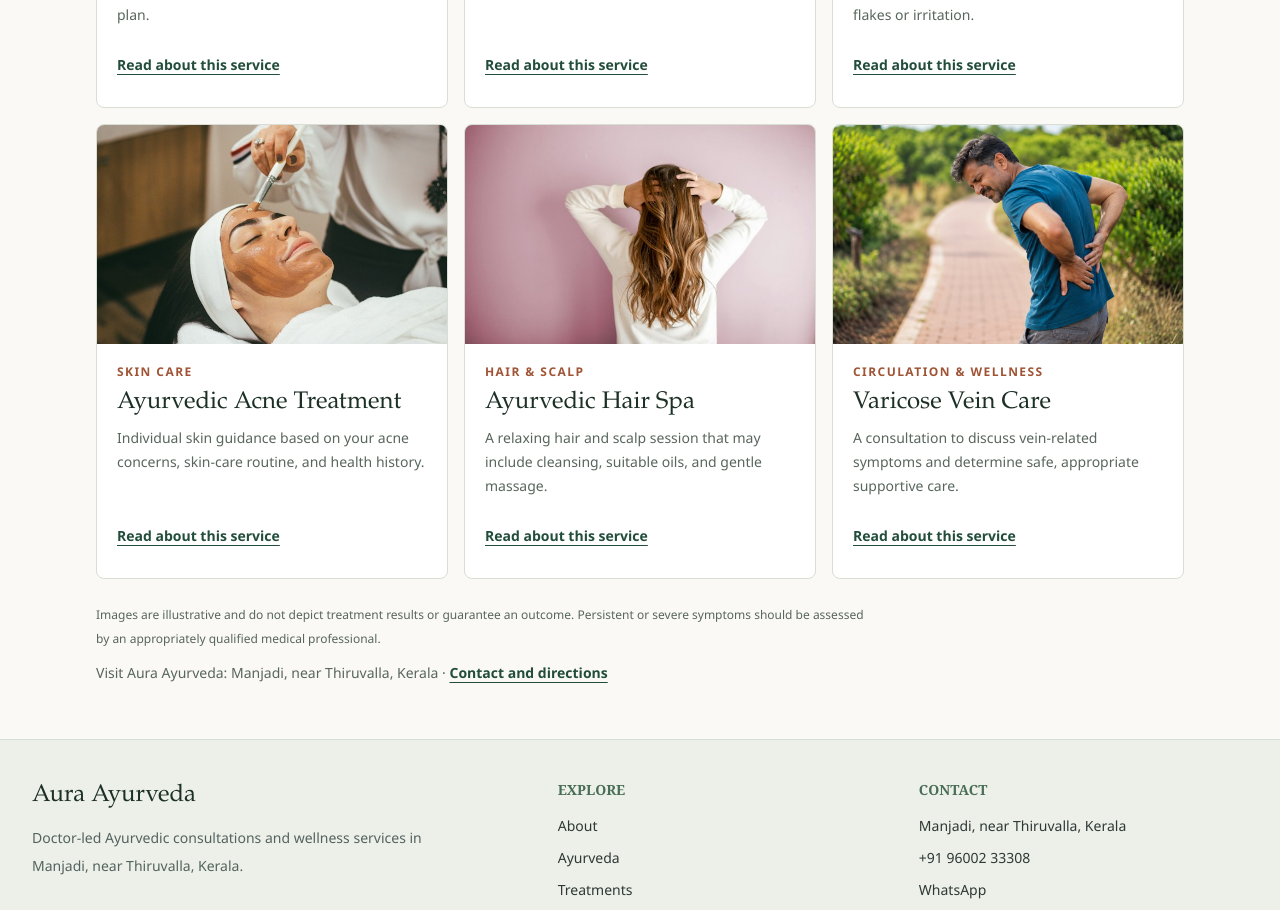
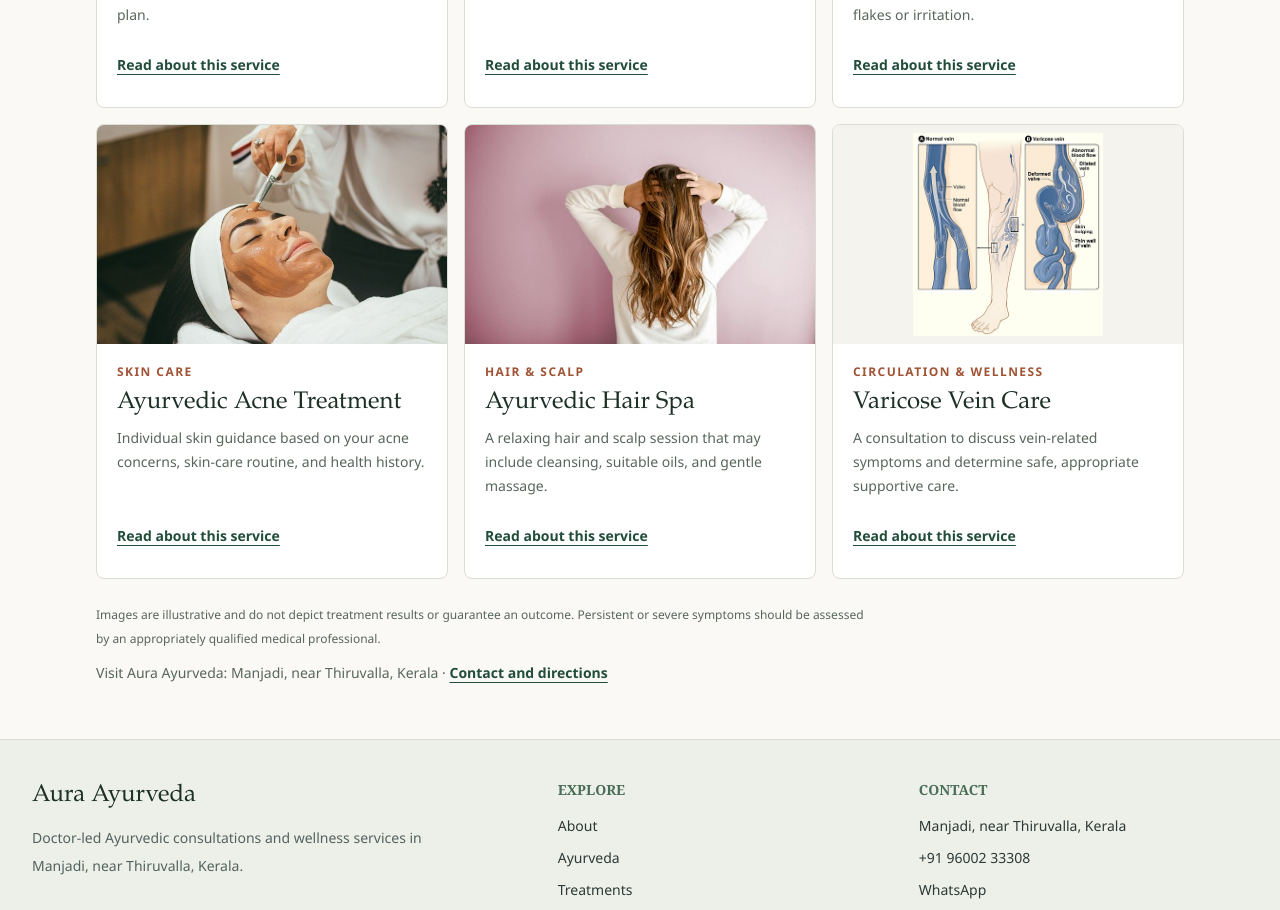
Before and after one commit to emilchacko/aurayurvdawebsite, a Next.js app: page /treatments in a window 1280 px wide. Shown: the part 840-1750 px from the top of the page. Built offline with nearby package versions, Linux system fonts and the light colour scheme.

Commit message:
Update varicose vein treatment image

```diff
--- a/src/app/treatments/page.tsx
+++ b/src/app/treatments/page.tsx
@@ -36,7 +36,7 @@ export default function TreatmentsPage() {
               href={`/treatments/${treatment.slug}`}
               className="group flex min-w-0 flex-col overflow-hidden rounded-lg border border-[#d8ded4] bg-white transition hover:border-[#aab9a8]"
             >
-              <Image src={withBasePath(treatment.image)} alt={treatment.imageAlt} width={800} height={520} sizes="(max-width: 639px) 100vw, (max-width: 1279px) 50vw, 33vw" className="aspect-[1.6/1] w-full object-cover" />
+              <Image src={withBasePath(treatment.image)} alt={treatment.imageAlt} width={800} height={520} sizes="(max-width: 639px) 100vw, (max-width: 1279px) 50vw, 33vw" className={`aspect-[1.6/1] w-full ${treatment.slug === "varicose-vein-care" ? "bg-[#f4f3ed] object-contain p-2" : "object-cover"}`} />
               <span className="flex flex-1 flex-col p-4 sm:p-5">
                 <span className="text-xs font-semibold uppercase tracking-[0.12em] text-[#a05435]">{treatment.category}</span>
                 <span className="mt-2 font-serif text-2xl leading-tight text-[#1d3026]">{treatment.title}</span>
--- a/src/components/treatments/treatment-template.tsx
+++ b/src/components/treatments/treatment-template.tsx
@@ -6,6 +6,8 @@ import type { Treatment } from "@/content/treatments";
 import { getWhatsAppUrl, withBasePath } from "@/lib/site";
 
 export function TreatmentTemplate({ treatment }: { treatment: Treatment }) {
+  const isVaricoseVeinPage = treatment.slug === "varicose-vein-care";
+
   return (
     <div className="space-y-12">
       <section className="border-b border-[#d8ded4] pb-8">
@@ -20,7 +22,7 @@ export function TreatmentTemplate({ treatment }: { treatment: Treatment }) {
       </section>
 
       <section className="grid gap-5 md:grid-cols-[0.95fr_1.05fr]">
-        <Image src={withBasePath(treatment.image)} alt={treatment.imageAlt} width={900} height={620} sizes="(max-width: 767px) 100vw, 45vw" className="aspect-[1.45/1] w-full rounded-lg object-cover md:aspect-auto md:h-full md:min-h-72" />
+        <Image src={withBasePath(treatment.image)} alt={treatment.imageAlt} width={900} height={620} sizes="(max-width: 767px) 100vw, 45vw" className={isVaricoseVeinPage ? "aspect-square w-full rounded-lg bg-[#f4f3ed] p-3 object-contain md:aspect-auto md:min-h-72" : "aspect-[1.45/1] w-full rounded-lg object-cover md:aspect-auto md:h-full md:min-h-72"} />
         <div className="grid gap-6">
           <div className="border-t-2 border-[#a05435] bg-[#edf0e8] p-5">
             <h2 className="font-serif text-2xl text-[#1d3026]">What the process may involve</h2>
--- a/src/content/treatments.ts
+++ b/src/content/treatments.ts
@@ -98,7 +98,7 @@ export const treatments: Treatment[] = [
     potentialBenefits:
       "A consultation can help clarify suitable next steps and comfort-focused support. Ayurvedic care cannot be promised to remove or reverse varicose veins and should not replace evaluation by a qualified medical professional.",
     category: "Circulation & Wellness",
-    image: "/images/focus-areas/joint-muscle.jpg",
-    imageAlt: "Person experiencing back discomfort, illustrative image",
+    image: "/images/focus-areas/varicose-veins.jpg",
+    imageAlt: "Diagram comparing normal and varicose veins in the leg",
   },
 ];
```
Also changed, not shown: public/images/focus-areas/IMAGE-CREDITS.txt (added), public/images/focus-areas/varicose-veins.jpg (added).
